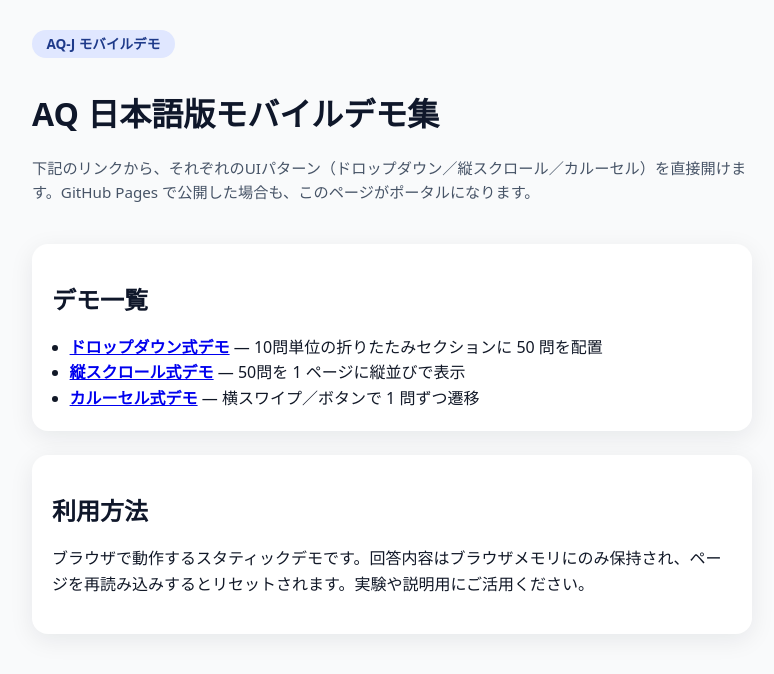
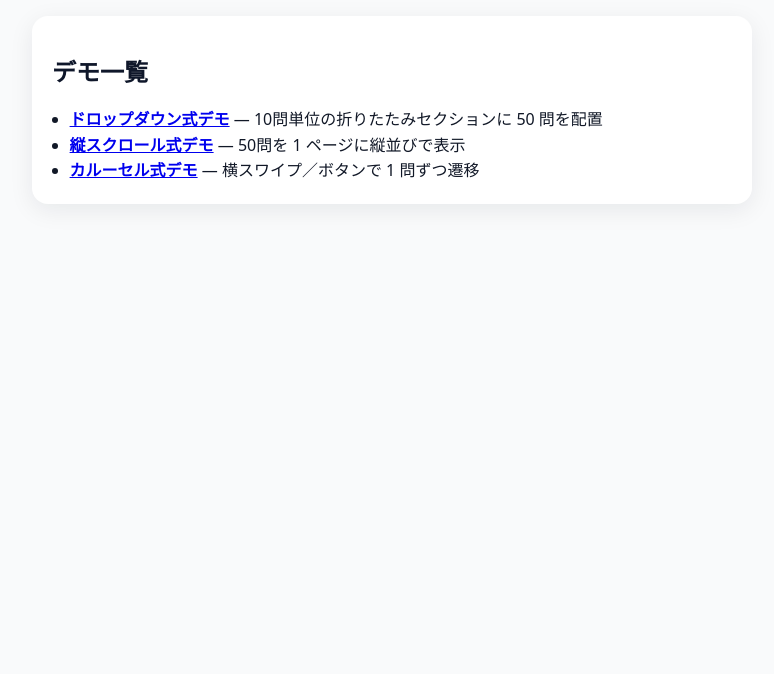
Before and after one commit to kazutoshi-ishimori/aqj-demo, a plain HTML site: page index.html in a window 1280 px wide. Shown: the whole page, without its empty margins (248-1022 px from the left). Drawn offline with Linux system fonts and the light colour scheme.

Commit message:
Remove header and info section from index.html to streamline the demo page layout.

```diff
--- a/index.html
+++ b/index.html
@@ -9,15 +9,6 @@
   <body>
     <div class="page">
       <div class="app-shell">
-        <header>
-          <p class="status-pill">AQ-J モバイルデモ</p>
-          <h1>AQ 日本語版モバイルデモ集</h1>
-          <p class="lead">
-            下記のリンクから、それぞれのUIパターン（ドロップダウン／縦スクロール／カルーセル）を直接開けます。GitHub Pages
-            で公開した場合も、このページがポータルになります。
-          </p>
-        </header>
-
         <section class="instructions-card">
           <h2>デモ一覧</h2>
           <ul class="instructions-list">
@@ -33,13 +24,6 @@
             </li>
           </ul>
         </section>
-
-        <section class="info-card">
-          <h2>利用方法</h2>
-          <p>
-            ブラウザで動作するスタティックデモです。回答内容はブラウザメモリにのみ保持され、ページを再読み込みするとリセットされます。実験や説明用にご活用ください。
-          </p>
-        </section>
       </div>
     </div>
   </body>
```
Also changed, not shown: 1 other file.
